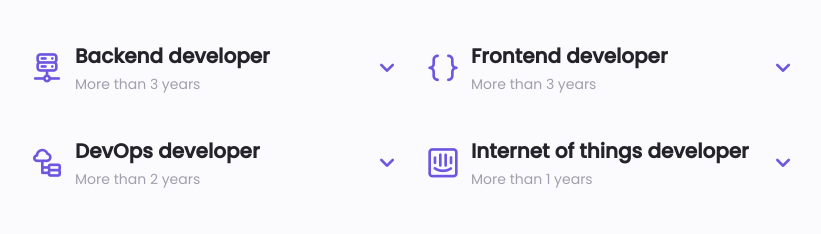
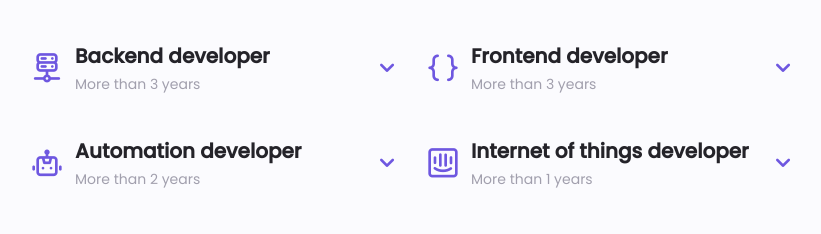
Before and after one commit to Jhonsebastianas/portafolio, a Next.js app: page / in a window 1280 px wide. Shown: the part 1620-1854 px from the top of the page, without its empty margins (225-1046 px from the left). Built offline with nearby package versions, Linux system fonts and the light colour scheme.

Commit message:
change skill

```diff
--- a/src/constants/skills-i-have.js
+++ b/src/constants/skills-i-have.js
@@ -50,9 +50,9 @@ const abilities = [
         ],
     },
     {
-        title: 'DevOps developer',
+        title: 'Automation developer',
         subtitle: 'More than 2 years',
-        icon: 'uil-cloud-database-tree',
+        icon: 'uil-robot',
         skills: [
             {
                 name: 'Automation testing',
```
